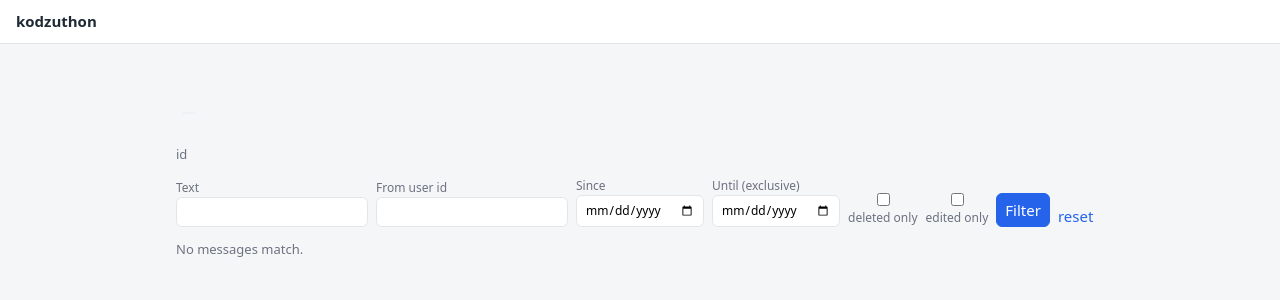
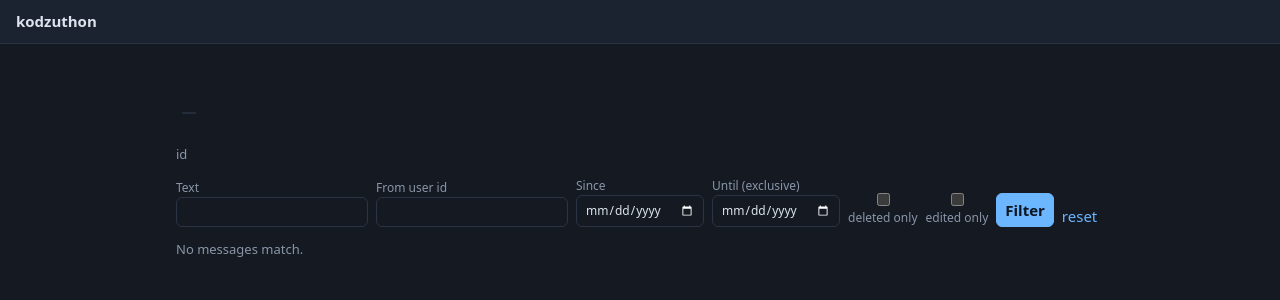
Before and after one commit to awitwicki/kodzu_thon, a Python web app: template src/kodzu_thon/web/templates/chat.html in a window 1280 px wide. Shown: the top 300 px of the page. Run offline with Jinja, Linux system fonts and the light colour scheme; the template is opened without the code that fills it, so the values that code supplies are empty.

Commit message:
Switch the web viewer to a dark theme
Co-Authored-By: Claude Fable 5.2 <noreply@anthropic.com>

```diff
--- a/src/kodzu_thon/config.py
+++ b/src/kodzu_thon/config.py
@@ -18,7 +18,7 @@ class Settings:
     geojson_path: str = "media/ukraine-with-regions_1530.geojson"
     media_dir: str = "media"
     img_dir: str = "img"
-    version: str = "v1.22.4"
+    version: str = "v1.22.5"
     bio_update_interval_s: int = 300
     database_url: str | None = None
     record_media_max_bytes: int = 5 * 1024 * 1024
--- a/src/kodzu_thon/web/static/style.css
+++ b/src/kodzu_thon/web/static/style.css
@@ -1,5 +1,7 @@
-:root { --bg: #f5f6f8; --card: #ffffff; --ink: #1f2933; --muted: #6b7280; --line: #e2e6ea;
-        --accent: #2563eb; --danger: #dc2626; --warn: #d97706; --note: #eef2f7; }
+:root { color-scheme: dark;
+        --bg: #141922; --card: #1c2330; --ink: #dde4ee; --muted: #8a96a8; --line: #2a3445;
+        --accent: #6cb6ff; --danger: #ff7b72; --warn: #e3b341; --ok: #56d364; --note: #242d3c;
+        --danger-bg: #3a1f24; --warn-bg: #352c14; --accent-bg: #19304a; --ok-bg: #173022; }
 * { box-sizing: border-box; }
 body { margin: 0; font: 15px/1.5 system-ui, -apple-system, "Segoe UI", Roboto, sans-serif;
        color: var(--ink); background: var(--bg); }
@@ -14,9 +16,12 @@ main { max-width: 960px; margin: 0 auto; padding: 16px; }
 .topbar .search { flex: 1; min-width: 220px; }
 .topbar .search input { flex: 1; }
 input, select, button { font: inherit; padding: 5px 8px; border: 1px solid var(--line);
-                        border-radius: 6px; background: var(--card); }
-button { cursor: pointer; }
-button[type=submit] { background: var(--accent); color: #fff; border-color: var(--accent); }
+                        border-radius: 6px; background: var(--bg); color: var(--ink); }
+input::placeholder { color: var(--muted); }
+:focus-visible { outline: 2px solid var(--accent); outline-offset: 1px; }
+button { cursor: pointer; background: var(--note); }
+button[type=submit] { background: var(--accent); color: #0d1520; border-color: var(--accent);
+                      font-weight: 600; }
 .card, .msg, .error, .login { background: var(--card); border: 1px solid var(--line);
                               border-radius: 8px; padding: 12px; margin-bottom: 10px; }
 .login { max-width: 360px; margin: 48px auto; }
@@ -30,13 +35,13 @@ button[type=submit] { background: var(--accent); color: #fff; border-color: var(
 .avatar.small { width: 28px; height: 28px; }
 .badge { display: inline-block; font-size: 12px; padding: 1px 7px; border-radius: 10px;
          background: var(--note); color: var(--muted); margin-left: 6px; }
-.badge.deleted { background: #fee2e2; color: var(--danger); }
-.badge.topic { background: #dbeafe; color: #1d4ed8; text-decoration: none; }
+.badge.deleted { background: var(--danger-bg); color: var(--danger); }
+.badge.topic { background: var(--accent-bg); color: var(--accent); text-decoration: none; }
 .topics { display: flex; flex-wrap: wrap; gap: 6px; margin-bottom: 12px; }
 .topics a { padding: 3px 10px; border: 1px solid var(--line); border-radius: 14px;
             text-decoration: none; background: var(--card); }
 .topics a.current { border-color: currentColor; font-weight: 600; }
-.badge.edited { background: #fef3c7; color: var(--warn); }
+.badge.edited { background: var(--warn-bg); color: var(--warn); }
 .muted { color: var(--muted); font-size: 13px; }
 .filters { display: flex; flex-wrap: wrap; gap: 8px; align-items: end; margin-bottom: 12px; }
 .filters label { display: flex; flex-direction: column; font-size: 12px; color: var(--muted); }
@@ -63,12 +68,12 @@ details.history summary { cursor: pointer; color: var(--muted); font-size: 13px;
 .gitdiff .dl { display: flex; white-space: pre-wrap; overflow-wrap: anywhere; }
 .gitdiff .dl > span:last-child { flex: 1; padding-right: 8px; min-height: 1.4em; }
 .gitdiff .sign { width: 1.6em; flex: none; text-align: center; user-select: none; color: var(--muted); }
-.gitdiff .del { background: #ffebe9; }
-.gitdiff .add { background: #e6ffec; }
-.gitdiff .del .sign { color: #cf222e; }
-.gitdiff .add .sign { color: #1a7f37; }
-.gitdiff del { background: #ffcecb; text-decoration: none; border-radius: 2px; }
-.gitdiff ins { background: #abf2bc; text-decoration: none; border-radius: 2px; }
+.gitdiff .del { background: var(--danger-bg); }
+.gitdiff .add { background: var(--ok-bg); }
+.gitdiff .del .sign { color: var(--danger); }
+.gitdiff .add .sign { color: var(--ok); }
+.gitdiff del { background: #7a2e33; text-decoration: none; border-radius: 2px; }
+.gitdiff ins { background: #1f6b3a; text-decoration: none; border-radius: 2px; }
 pre { background: var(--note); padding: 10px; overflow-x: auto; border-radius: 6px; font-size: 12px; }
 table { border-collapse: collapse; width: 100%; }
 th, td { text-align: left; padding: 6px 8px; border-bottom: 1px solid var(--line); }
```
Also changed, not shown: src/kodzu_thon/web/static/avatar.svg.
